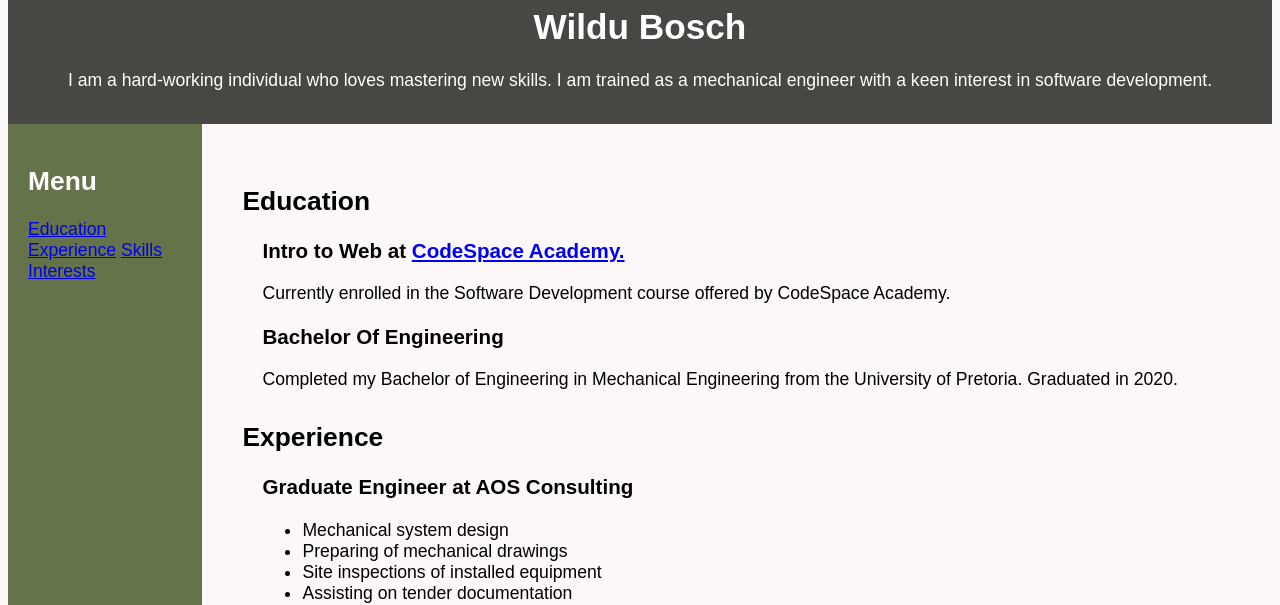
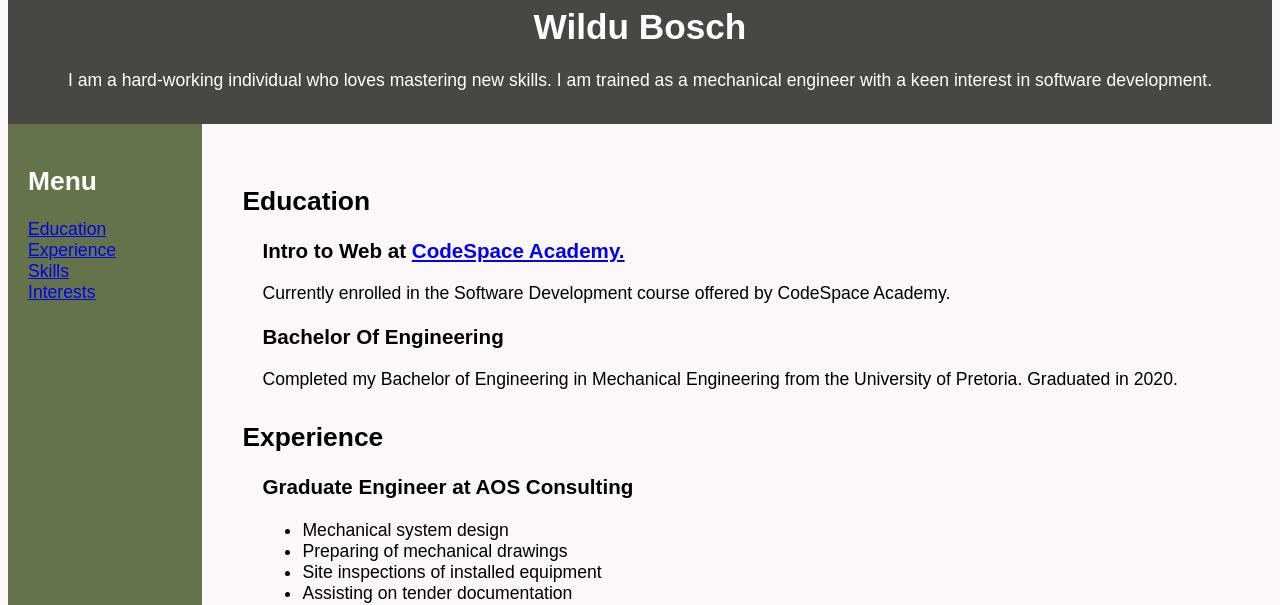
Before and after one commit to Wildu28/myDigitalResume, a plain HTML site: page resume6.html in a window 1280 px wide. Shown: the part 200-805 px from the top of the page. Drawn offline with Linux system fonts and the light colour scheme.

Commit message:
fix menu list items

```diff
--- a/css/stylesheet.css
+++ b/css/stylesheet.css
@@ -58,6 +58,7 @@ article {
 
 .menu-list {
     padding-left: 0px;
+    list-style: none;
 }
 
 .indent {
--- a/resume6.html
+++ b/resume6.html
@@ -34,10 +34,10 @@
 
                 <p> <h2>Menu</h2>
                     <ul class="menu-list">
-                        <a href="#education">Education</a>
-                        <a href="#experience">Experience</a>
-                        <a href="#skills">Skills</a>
-                        <a href="#interests">Interests</a>
+                        <li><a href="#education">Education</a></li>
+                        <li><a href="#experience">Experience</a></li>
+                        <li><a href="#skills">Skills</a></li>
+                        <li><a href="#interests">Interests</a></li>
 
                     </ul>
                 </p>
```
